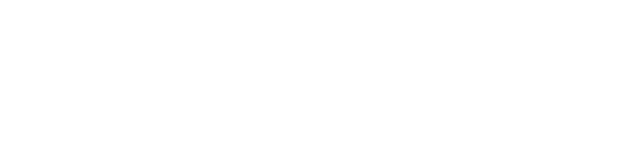
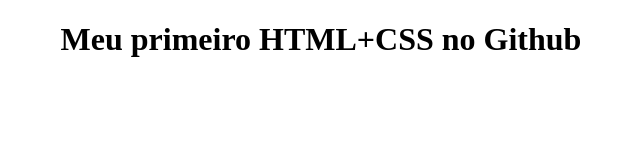
Before and after one commit to augustoojunior/FirstProjectHtmlCss, a plain HTML site: page index.html in a window 1280 px wide. Shown: the whole page, without its empty margins (319-959 px from the left). Drawn offline with Linux system fonts and the light colour scheme.

Commit message:
Cabeçalho

```diff
--- a/index.html
+++ b/index.html
@@ -4,9 +4,10 @@
     <meta charset="UTF-8">
     <meta http-equiv="X-UA-Compatible" content="IE=edge">
     <meta name="viewport" content="width=device-width, initial-scale=1.0">
-    <title>First HMTL Page</title>
+    <title>Primeira página em HTML+CSS</title>
 </head>
 <body>
+    <h1 style="text-align: center;">Meu primeiro HTML+CSS no Github</h1>
 
 </body>
 </html>
```
Also changed, not shown: 1 other file.
